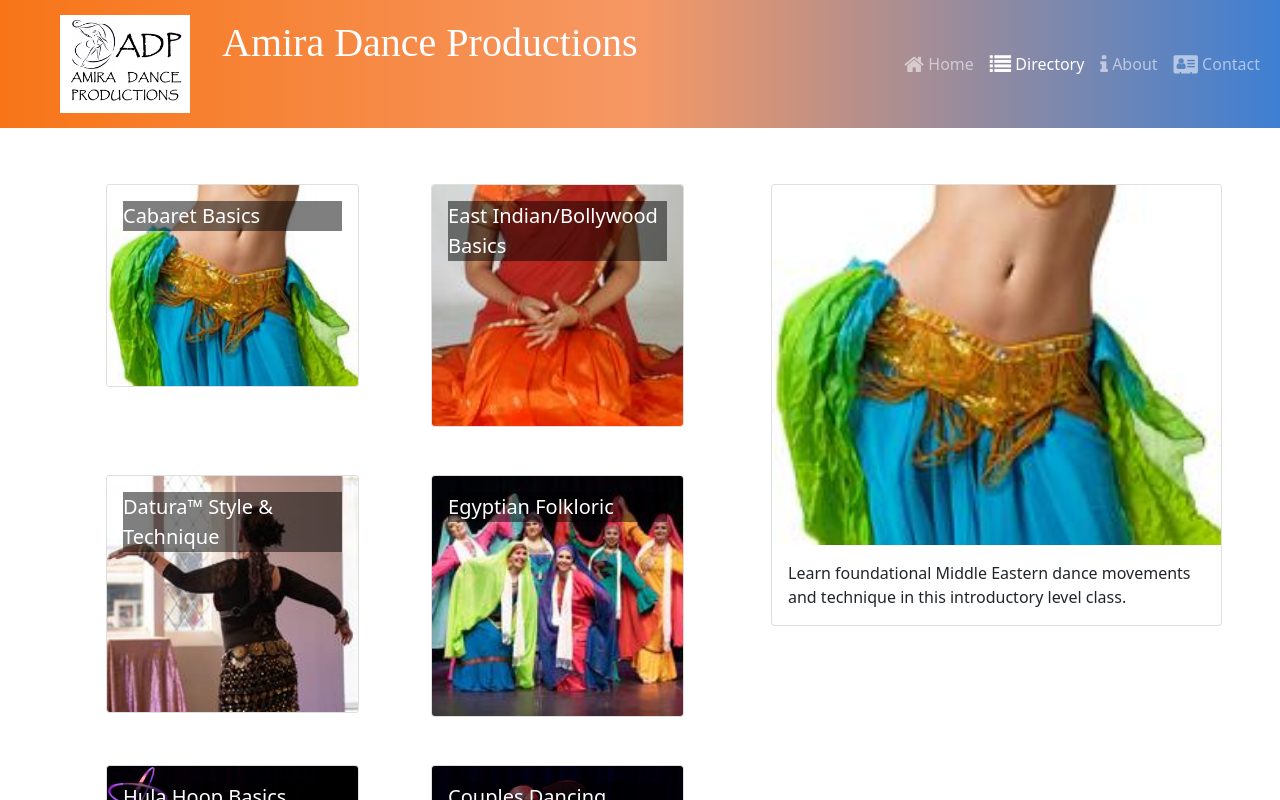
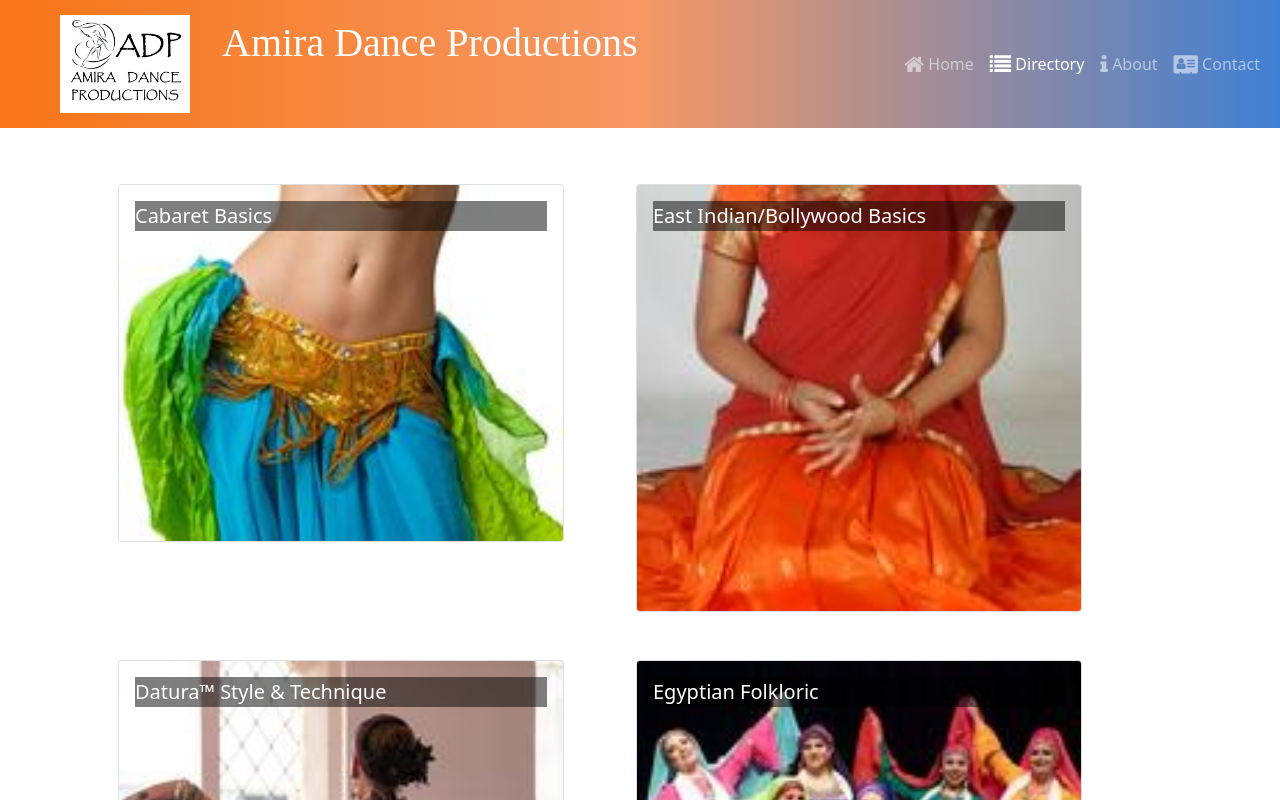
Before and after one commit to mun-v/react-portfolio-project, a React (Create React App) app: page /directory in a window 1280 px wide. Shown: the top 800 px of the page. Built offline with nearby package versions, Linux system fonts and the light colour scheme.

Commit message:
CourseDetailPage with useParams

```diff
--- a/src/App.js
+++ b/src/App.js
@@ -4,6 +4,7 @@ import HomePage from "./pages/HomePage";
 import Header from "./components/Header";
 import Footer from "./components/Footer";
 import CourseDirectoryPage from "./pages/CourseDirectoryPage";
+import CourseDetailPage from './pages/CourseDetailPage';
 import "./App.css";
 
 function App() {
@@ -14,6 +15,7 @@ function App() {
         <Route path="/" element={<HomePage />} />
         <Route path="contact" element={<ContactPage />} />
         <Route path="directory" element={<CourseDirectoryPage />} />
+        <Route path="directory/:courseId" element={<CourseDetailPage />} />
       </Routes>
       <Footer />
     </div>
--- a/src/features/courses/CourseCard.js
+++ b/src/features/courses/CourseCard.js
@@ -1,19 +1,18 @@
 import React from "react";
 import { Card, CardImg, CardImgOverlay, CardTitle } from "reactstrap";
+import { Link } from 'react-router-dom';
 
-
-const CourseCard = (props) => {
+const CourseCard = ({ course }) => {
+  const { id, image, name } = course;
   return (
+    <Link to={`${id}`}>
       <Card>
-        <CardImg
-          width="100%"
-          src={props.course.image}
-          alt={props.course.name}
-        />
+        <CardImg width="100%" src={image} alt={name} />
         <CardImgOverlay>
-          <CardTitle>{props.course.name}</CardTitle>
+          <CardTitle>{name}</CardTitle>
         </CardImgOverlay>
       </Card>
+    </Link>
   );
 };
 
--- a/src/features/courses/CoursesList.js
+++ b/src/features/courses/CoursesList.js
@@ -2,18 +2,17 @@ import { Col, Row } from "reactstrap";
 import CourseCard from "./CourseCard";
 import { selectAllCourses } from "./coursesSlice";
 
-const CoursesList = ({ setCourseId }) => {
+const CoursesList = () => {
   const courses = selectAllCourses();
 
   return (
-    <Row>
+    <Row className='ms-auto'>
       {courses.map((course) => {
         return (
           <Col
             md="5"
             className="m-4"
             key={course.id}
-            onClick={() => setCourseId(course.id)}
           >
             <CourseCard course={course} />
           </Col>
--- a/src/features/courses/coursesSlice.js
+++ b/src/features/courses/coursesSlice.js
@@ -5,7 +5,7 @@ export const selectAllCourses = () => {
 };
 
 export const selectCourseById = (id) => {
-  return COURSES.find((course) => course.id === id);
+  return COURSES.find((course) => course.id === parseInt(id));
 
 };
 
--- /dev/null
+++ b/src/pages/CourseDetailPage.js
@@ -0,0 +1,19 @@
+import { Container, Row } from 'reactstrap';
+import { useParams } from 'react-router-dom';
+import { selectCourseById } from '../features/courses/coursesSlice';
+import CourseDetail from '../features/courses/CourseDetail';
+
+const CourseDetailPage = () => {
+    const { courseId } = useParams();
+    const course = selectCourseById(courseId);
+
+    return (
+        <Container>
+            <Row>
+                <CourseDetail course={course} />
+            </Row>
+        </Container>
+    );
+};
+
+export default CourseDetailPage;
--- a/src/pages/CourseDirectoryPage.js
+++ b/src/pages/CourseDirectoryPage.js
@@ -1,24 +1,12 @@
-import { Container, Row, Col } from 'reactstrap';
-import { useState } from 'react';
+import { Container } from 'reactstrap';
 import CoursesList from '../features/courses/CoursesList';
-import CourseDetail from '../features/courses/CourseDetail';
-import { selectCourseById } from '../features/courses/coursesSlice';
 
 
 const CourseDirectoryPage = () => {
-    const [courseId, setCourseId] = useState(0);
-    const selectedCourse = selectCourseById(courseId);
 
     return (
         <Container>
-            <Row>
-                <Col sm='5' md='7'>
-                    <CoursesList setCourseId={setCourseId} />
-                </Col>
-                <Col sm='7' md='5'>
-                    <CourseDetail course={selectedCourse} />
-                </Col>
-            </Row>
+            <CoursesList />
         </Container>
     );
 };
```
